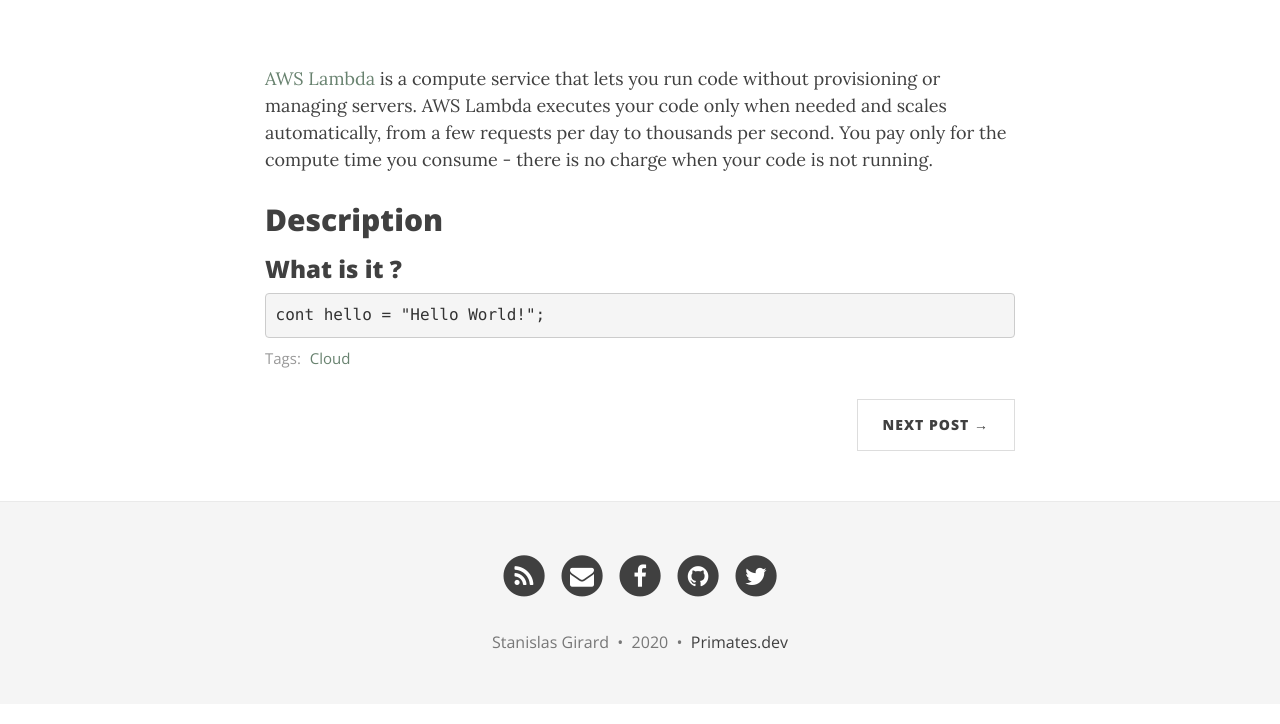
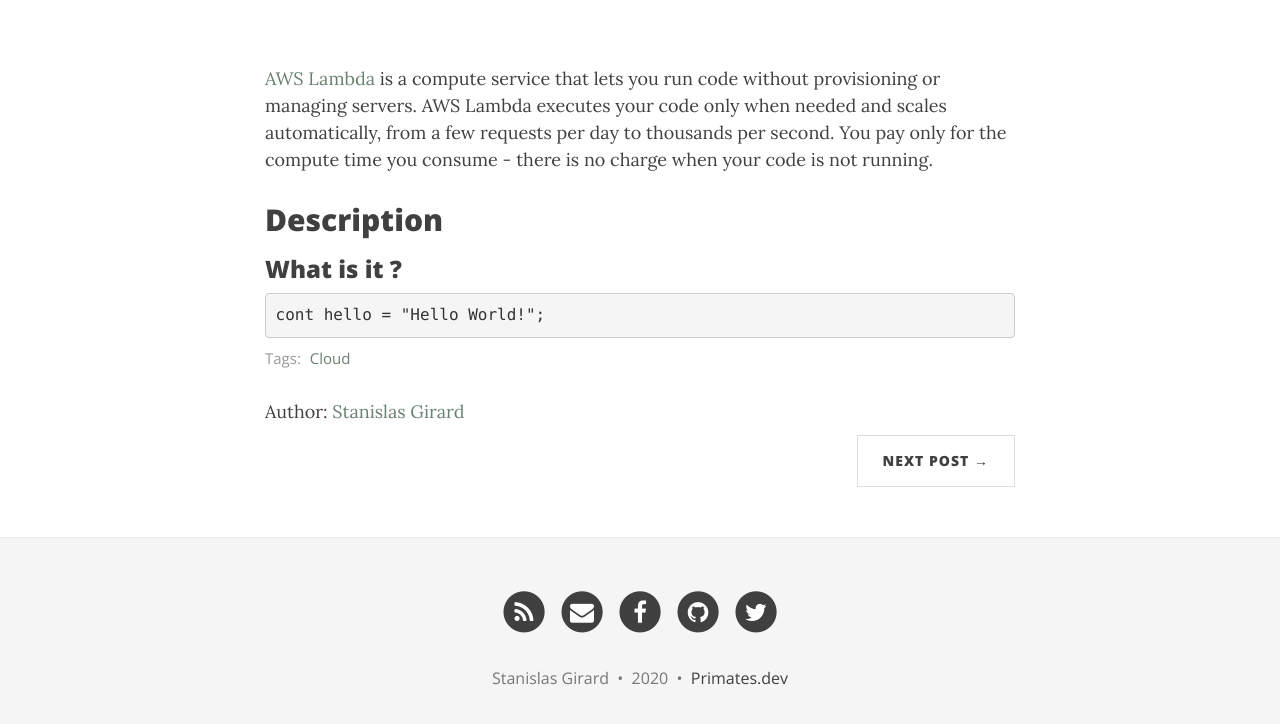
Before and after one commit to StanGirard/Primates-Jekyll, a Jekyll site: the page built from _posts/2020-01-20-aws-lambda.md, in a window 1280 px wide and 1381 px high. Shown: the part 641-1365 px from the top of the window. Built offline with Jekyll 4.4.1, drawn with Linux system fonts in a browser that asks for light colours; nearby versions of some CDN libraries.

Commit message:
[AUTHORS] Post page bug fix

```diff
--- a/_layouts/post.html
+++ b/_layouts/post.html
@@ -3,7 +3,6 @@
 ---
 
 {% include header.html type="post" %}
-{% assign author = site.data.authors[page.author] %}
 
 <div class="container">
   <div class="row">
@@ -43,12 +42,8 @@
 
 
       <!-- Output author details if some exist. -->
-      {% if author %}
-      <span>
-        <!-- Personal Info. -->
-        Written by <a href="{{ author.web }}">{{ author.name }}</a>
-      </span>
-      {% endif %}
+
+
 
       {% if page.tags.size > 0 %}
       <div class="blog-tags">
@@ -62,6 +57,24 @@
         {% endif %}
       </div>
       {% endif %}
+
+      <!-- AUTHORS -->
+      {% if page.author.size == 1 %}
+      {% for authors in page.author %}
+      {% assign author = site.data.authors[authors] %}
+
+      <!-- Personal Info. -->
+      Author: <a href="{{ author.web }}">{{ author.name }}</a>
+      {% endfor %}
+      {% endif %}
+      {% if page.author.size > 1 %}
+      Authors:
+      {% for authors in page.author %}
+      {% assign author = site.data.authors[authors] %}
+      <a href="{{ author.web }}">{{ author.name }}</a>
+      {% endfor %}
+      {% endif %}
+
 
       {% if page.social-share %}
       {% include social-share.html %}
@@ -82,6 +95,8 @@
         {% endif %}
       </ul>
 
+
+
       {% if page.comments %}
       <div class="disqus-comments">
         {% include disqus.html %}
```
